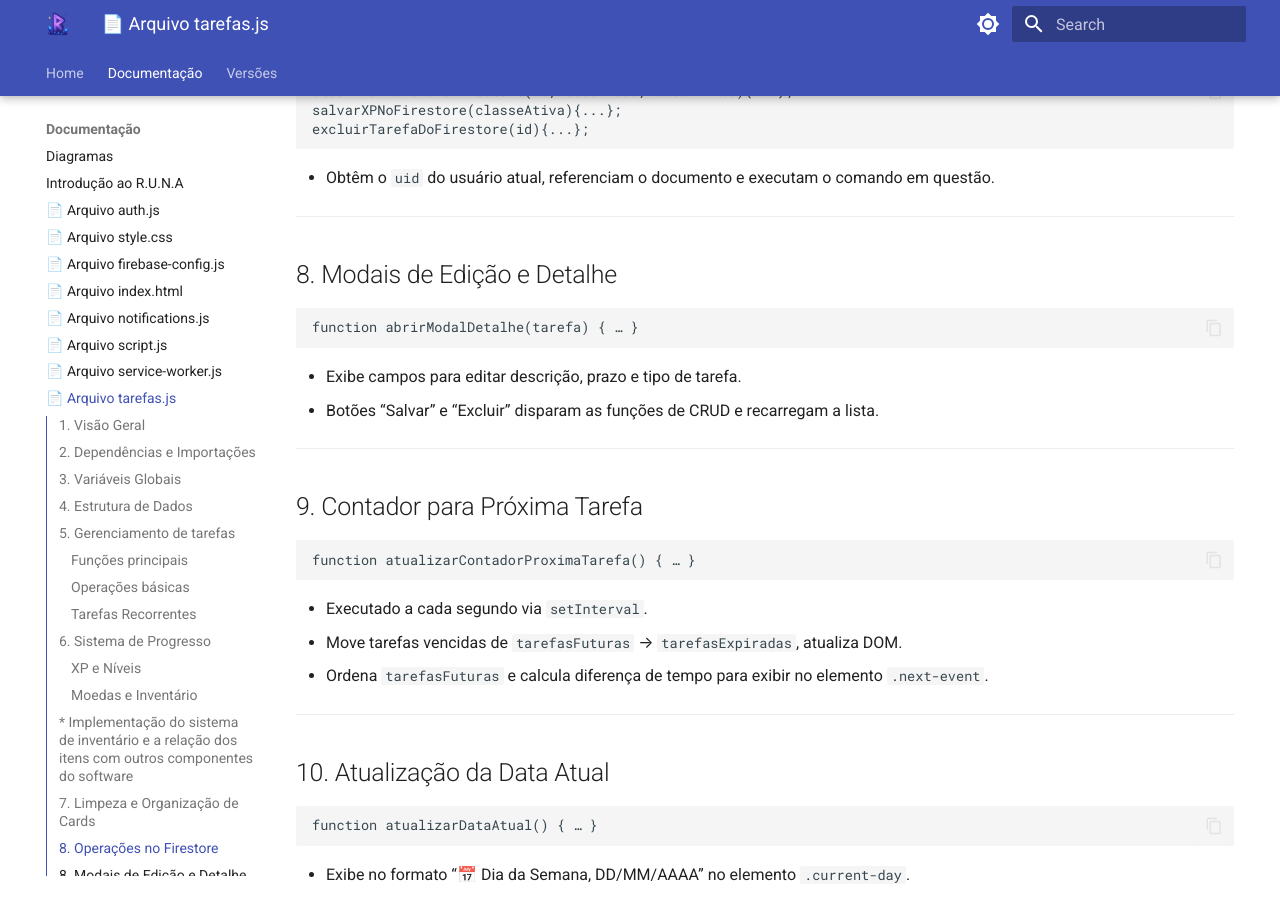
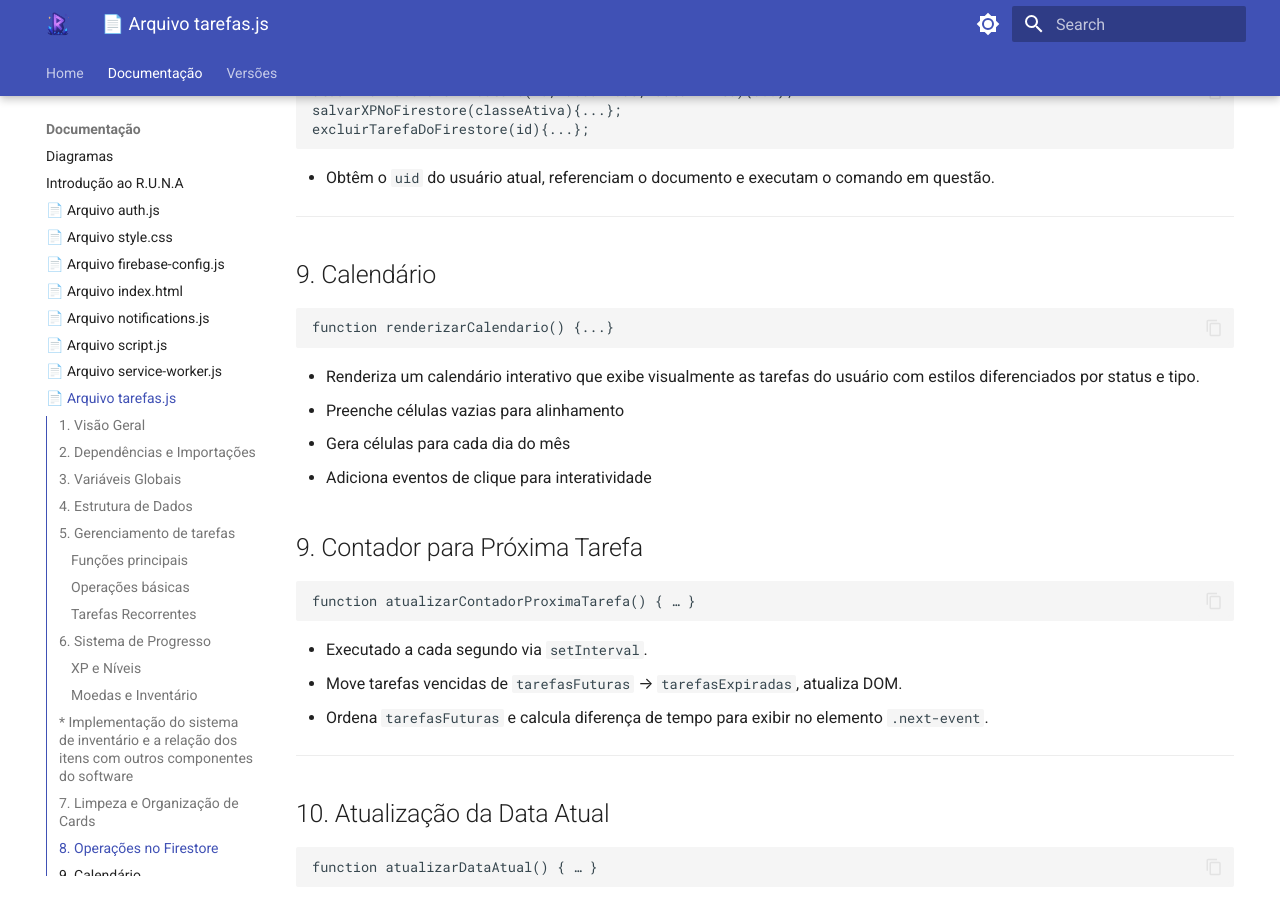
Before and after one commit to Radsfer/DocsE7Runa, an MkDocs documentation site: the page built from docs/documentação/tarefas.md, in a window 1280 px wide and 900 px high, scrolled down 2831 px. Built offline with MkDocs 1.6.1 and Material for MkDocs 9.7.7, drawn with Linux system fonts in a browser that asks for light colours.

Commit message:
Calendário

````diff
--- a/docs/documentação/tarefas.md
+++ b/docs/documentação/tarefas.md
@@ -114,16 +114,16 @@ excluirTarefaDoFirestore(id){...};
 
 ---
 
-## 8. Modais de Edição e Detalhe
+## 9. Calendário
 
 ```js
-function abrirModalDetalhe(tarefa) { … }
+function renderizarCalendario() {...}
 ```
 
-* Exibe campos para editar descrição, prazo e tipo de tarefa.
-* Botões “Salvar” e “Excluir” disparam as funções de CRUD e recarregam a lista.
-
----
+* Renderiza um calendário interativo que exibe visualmente as tarefas do usuário com estilos diferenciados por status e tipo.
+* Preenche células vazias para alinhamento
+* Gera células para cada dia do mês
+* Adiciona eventos de clique para interatividade
 
 ## 9. Contador para Próxima Tarefa
 
````
